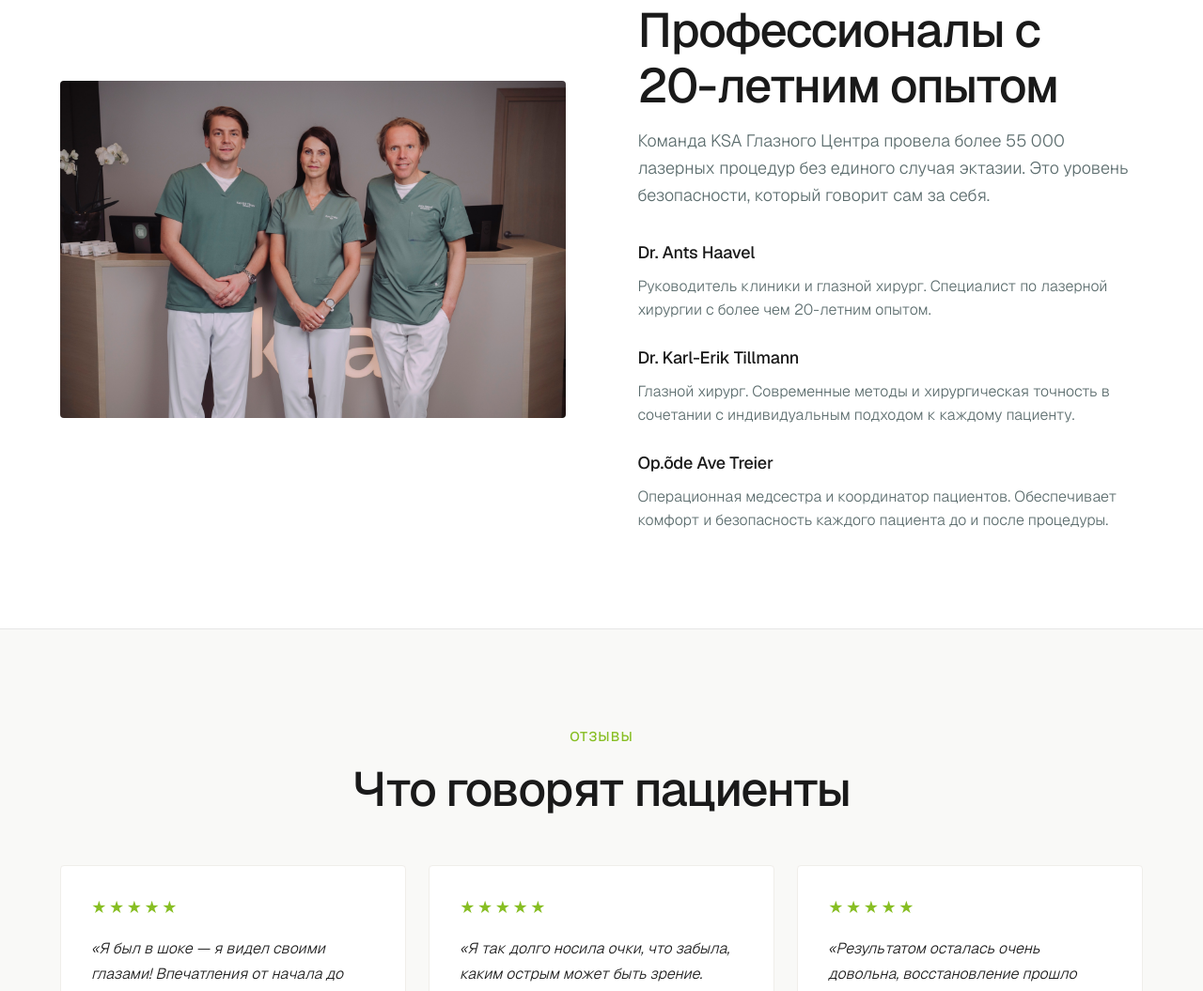
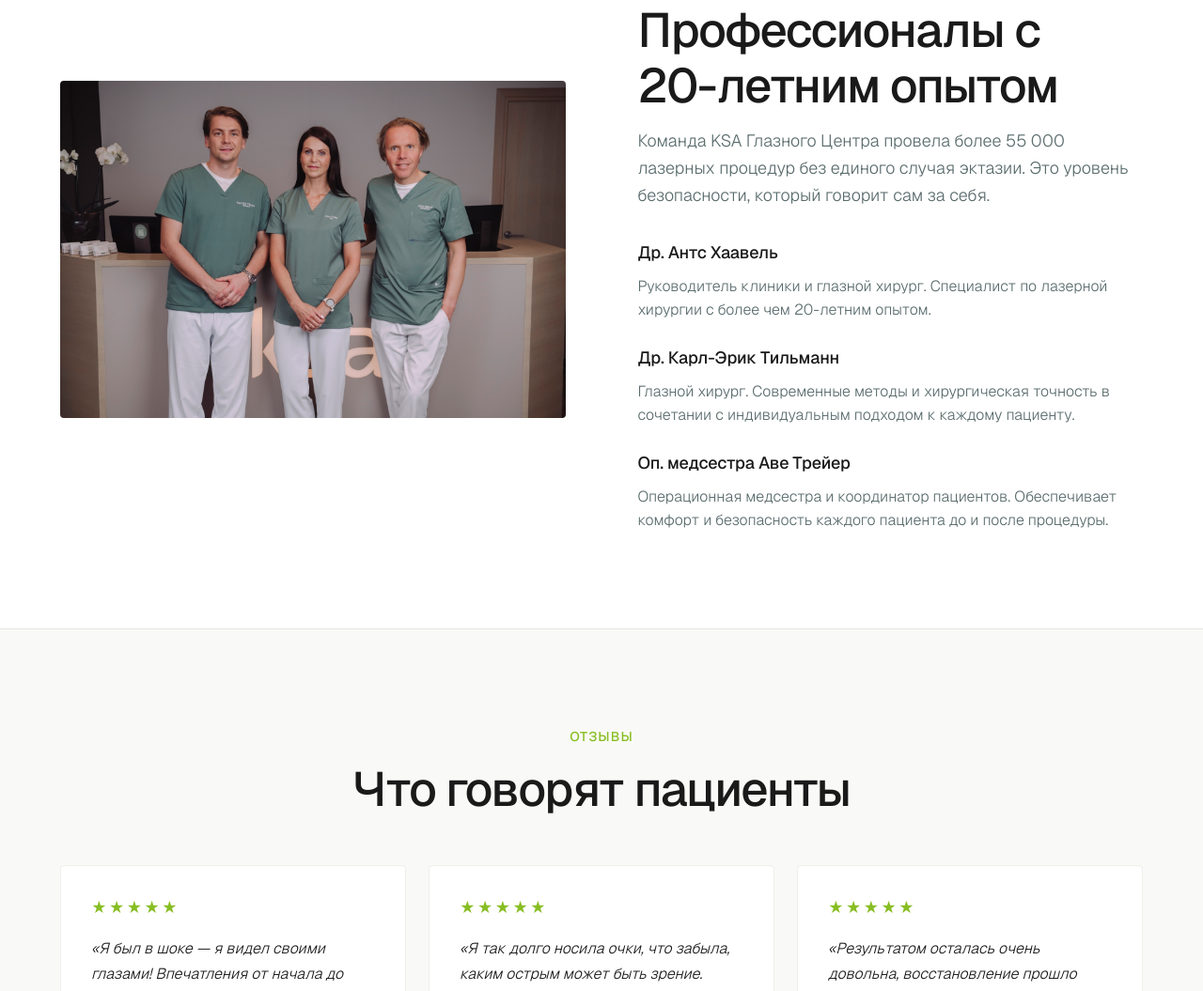
Before and after one commit to antshaavel22/ksa-flow3, a website: page public/ru.html in a window 1280 px wide. Shown: the part 3277-4332 px from the top of the page at 94% size. Drawn offline with nearby package versions, Linux system fonts and the light colour scheme.

Commit message:
feat: transliterate team names to Cyrillic in Russian version

```diff
--- a/public/ru.html
+++ b/public/ru.html
@@ -210,7 +210,7 @@
   <div class="container">
     <div class="team__grid">
       <div class="team__image reveal">
-        <img src="./assets/team.jpg" alt="Команда KSA Глазного Центра: Dr. Karl-Erik Tillmann, Op.õde Ave Treier и Dr. Ants Haavel" loading="lazy" width="1200" height="800">
+        <img src="./assets/team.jpg" alt="Команда KSA Глазного Центра: Др. Карл-Эрик Тильманн, оп. медсестра Аве Трейер и Др. Антс Хаавель" loading="lazy" width="1200" height="800">
       </div>
       <div>
         <div class="section__label">Команда</div>
@@ -219,15 +219,15 @@
 
         <div style="display:flex;flex-direction:column;gap:var(--space-6);">
           <div class="reveal">
-            <p class="benefit-card__title">Dr. Ants Haavel</p>
+            <p class="benefit-card__title">Др. Антс Хаавель</p>
             <p class="benefit-card__text">Руководитель клиники и глазной хирург. Специалист по лазерной хирургии с более чем 20-летним опытом.</p>
           </div>
           <div class="reveal">
-            <p class="benefit-card__title">Dr. Karl-Erik Tillmann</p>
+            <p class="benefit-card__title">Др. Карл-Эрик Тильманн</p>
             <p class="benefit-card__text">Глазной хирург. Современные методы и хирургическая точность в сочетании с индивидуальным подходом к каждому пациенту.</p>
           </div>
           <div class="reveal">
-            <p class="benefit-card__title">Op.õde Ave Treier</p>
+            <p class="benefit-card__title">Оп. медсестра Аве Трейер</p>
             <p class="benefit-card__text">Операционная медсестра и координатор пациентов. Обеспечивает комфорт и безопасность каждого пациента до и после процедуры.</p>
           </div>
         </div>
```
